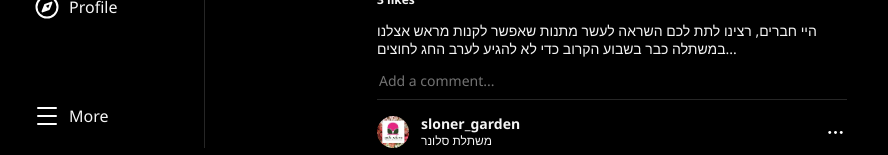
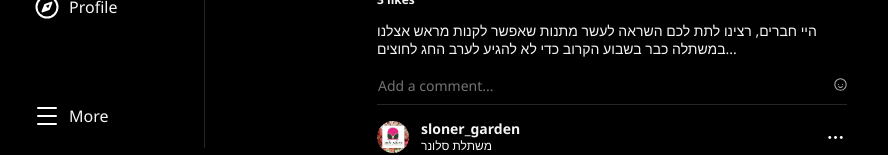
Before and after one commit to verely/Instagram, a React (Vite) app: page / in a window 1280 px wide. Shown: the part 657-812 px from the top of the page, without its empty margins (0-888 px from the left). Built offline with nearby package versions, Linux system fonts and the light colour scheme; a web font is replaced by a local one.

Commit message:
Add emoji picker functionality to post comments

```diff
--- a/package.json
+++ b/package.json
@@ -11,6 +11,7 @@
   },
   "dependencies": {
     "axios": "^1.5.0",
+    "emoji-picker-react": "^4.9.4",
     "react": "^18.2.0",
     "react-dom": "^18.2.0",
     "react-redux": "^8.1.2",
--- a/src/assets/styles/cmps/PostPreview.scss
+++ b/src/assets/styles/cmps/PostPreview.scss
@@ -114,13 +114,21 @@
    }
 
    .comment-area {
+      margin-top: 5px;
+      margin-left: -1px;
       position: relative;
       display: flex;
+      gap: 8px;
       align-items: center;
 
+      // border: 4px solid red;
+      height: 22px;
+      max-height: 50px;
+
       textarea {
-         height: rem(22px);
-         max-height: calc(rem(18px) * 4);
+         // height: rem(22px);
+         // max-height: calc(rem(22px) * 4);
+         height: 100%;
          overflow: auto;
          flex: 1;
          border: none;
@@ -138,20 +146,31 @@
              outline: none;
              border: none;
          }
+         // border: 4px solid blue;
       }
 
       .submit-comment {
-            width: auto;
             height: auto;
             background-color: $primary-bgc;
             color: $btn-secondary-bgc;
-            padding: 6px 12px;
             font-weight: bold;
+            cursor: pointer;
 
             &:hover {
                 color: $primary-color-1;
             }
+            // border: 4px solid greenyellow;
       }
+
+      .emoji {
+         cursor: pointer;
+      }
+
+     .emoji-picker {
+         position: absolute;
+         bottom: 50px;
+         right: 10px;
+     }
    }
 
 
--- a/src/cmps/PostPreview.jsx
+++ b/src/cmps/PostPreview.jsx
@@ -1,4 +1,5 @@
 import { useState } from "react"
+import EmojiPicker from 'emoji-picker-react';
 import more from "../assets/img/PostPreview/more.svg"
 import like from "../assets/img/PostPreview/like.svg"
 import unlike from "../assets/img/PostPreview/unlike.svg"
@@ -6,9 +7,11 @@ import comment from "../assets/img/PostPreview/comment.svg"
 import share from "../assets/img/PostPreview/share.svg"
 import save from "../assets/img/PostPreview/save.svg"
 import remove from "../assets/img/PostPreview/remove.svg"
+import emoji from "../assets/img/PostPreview/emoji.svg"
 
 export function PostPreview({ post, postActions, isLiked, isSaved}) {
     const [postComment, setPostComment] = useState("");
+    const [showEmojiPicker, setShowEmojiPicker] = useState(false);
 
     const likeCount = post.likedBy?.length || 0;
     const likeSubtitle = likeCount>1 ? "likes" : "like"
@@ -29,6 +32,10 @@ export function PostPreview({ post, postActions, isLiked, isSaved}) {
             e.preventDefault();
             addComment();
         }
+    };
+
+    const onEmojiClick = (event, emojiObject) => {
+        setPostComment(prevComment => prevComment + event.emoji);
     };
 
     return (
@@ -73,11 +80,22 @@ export function PostPreview({ post, postActions, isLiked, isSaved}) {
                     onKeyDown={handleKeyPress}
                     placeholder="Add a comment..."
                 />
+
                 {postComment.trim() && (
-                    <button className="submit-comment" onClick={addComment}>
+                    <div className="submit-comment" onClick={addComment}>
                         Post
-                    </button>
+                    </div>
                 )}
+
+                <div className="emoji" onClick={() => setShowEmojiPicker(!showEmojiPicker)}>
+                  <img src={emoji} alt="Emoji" onClick={() => setShowEmojiPicker(!showEmojiPicker)}/>
+                </div>
+                {showEmojiPicker && (
+                    <div className="emoji-picker">
+                        <EmojiPicker onEmojiClick={onEmojiClick} />
+                    </div>
+                )}
+
             </div>
 
             <hr/>
```
Also changed, not shown: src/assets/img/PostPreview/emoji.svg (added), 1 other file (tests, documents, lock files or other folders).
